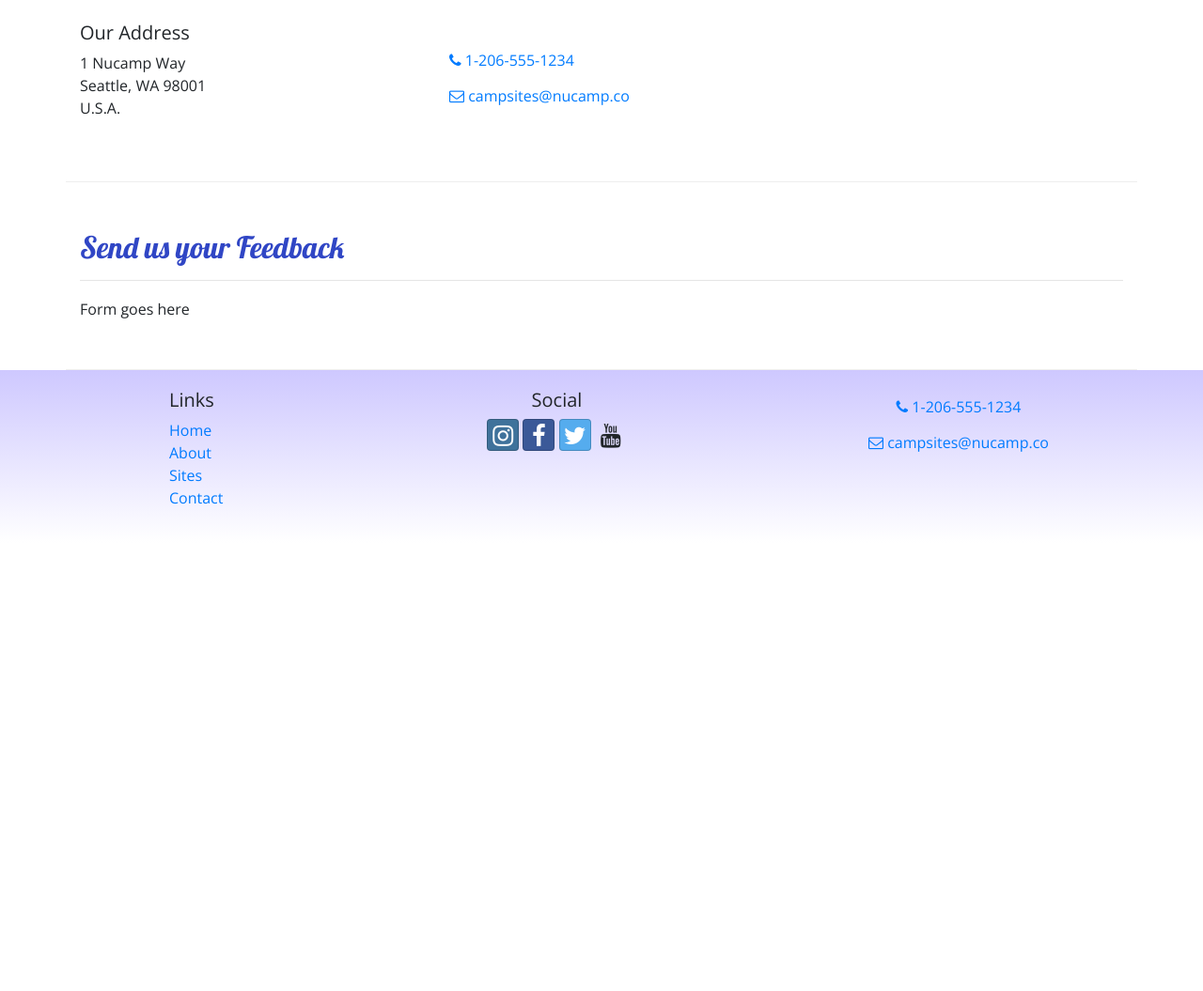
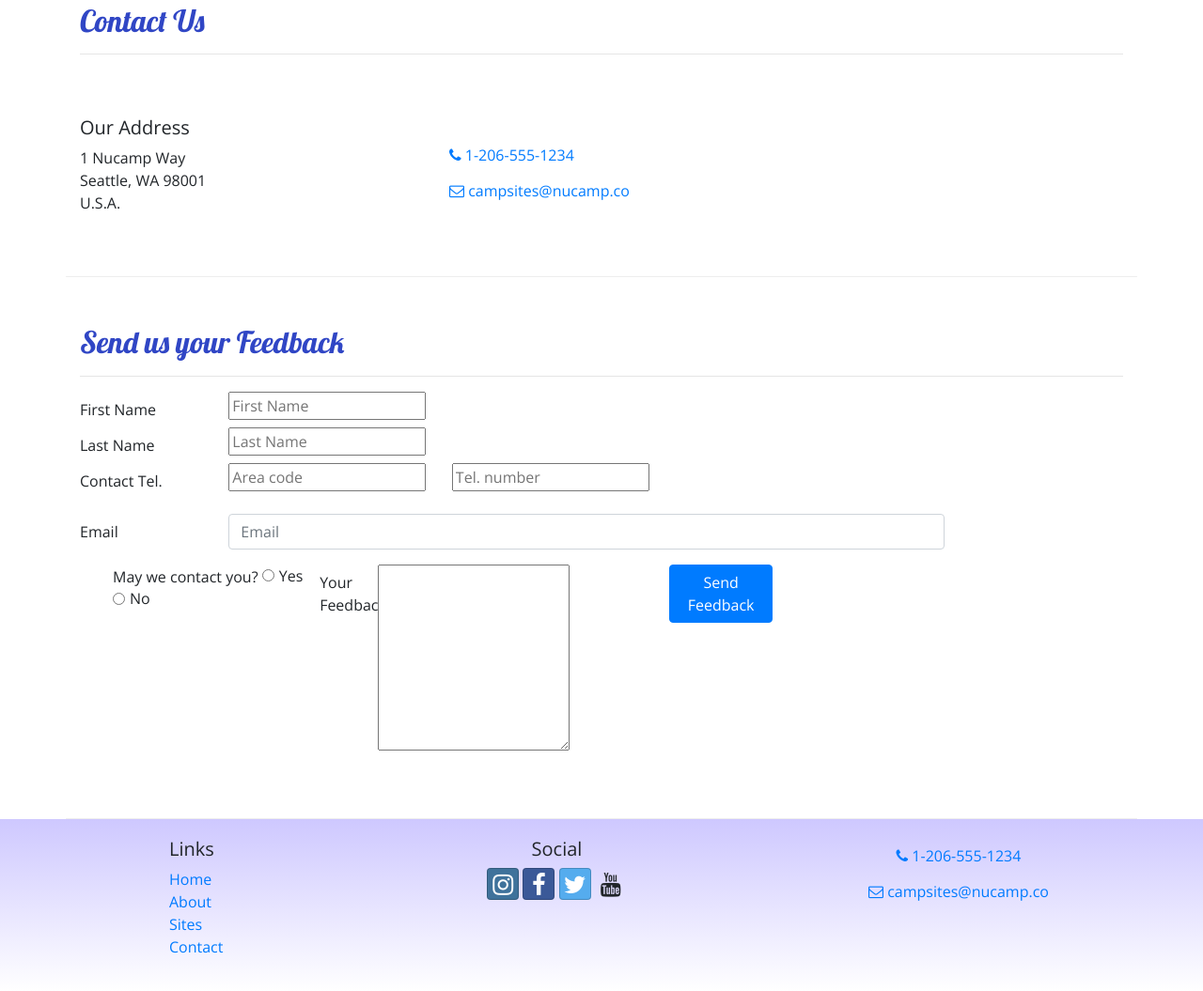
Before and after one commit to mikilao/NuCampSite, a website: page contactus.html in a window 1280 px wide. Shown: the part 381-1436 px from the top of the page at 94% size. Before the commit the page ends 959 px from the top, so only its background shows below. Drawn offline with nearby package versions, Linux system fonts and the light colour scheme.

Commit message:
added images

```diff
--- a/contactus.html
+++ b/contactus.html
@@ -21,6 +21,9 @@
 
     <header class="jumbotron jumbotron-fluid">
         <div class="container">
+            <div class="col-4 col-sm-3 col-md-2 align-self-center">
+                <img src="img/img/logo.png" class="img-fluid" />
+             </div>
             <div class="row">
                 <div class="col">
                     <h1>NuCamp</h1>
@@ -32,6 +35,7 @@
 
     <nav class="navbar navbar-expand-sm navbar-dark sticky-top">
         <div class="container">
+            <a class="navbar-brand" href="index.html"><img src="img/img/logo.png" height="30" width="30" /></a>
             <button class="navbar-toggler ml-auto" type="button" data-toggle="collapse" data-target="#nucampNavbar">
                 <span class="navbar-toggler-icon"></span>
             </button>
@@ -79,7 +83,64 @@
                 <hr />
             </div>
             <div class="col-md-10">
-                Form goes here
+                <form>
+                    <div class="row">
+                    <label for="firstName" class="col-md-2 col-form-label">First Name</label>
+                        <div class="col-md-10">
+                    <input type="text" id="firstName" name="firstName" placeholder="First Name" />
+                         </div>
+                    </div>
+                  <div class="row ">
+                     <label for="lastName" class="col-md-2 col-form-label">Last Name</label>
+                     <div class="col-md-10">
+                    <input type="text" id="lastName" name="lastName" placeholder="Last Name" />
+                    </div>
+                  </div>
+                  <div class=" form-group row">
+                    <label for="areaCode" class="col-2 col-form-label">Contact Tel.</label>
+                    <div class="col-md-3 col-5">
+                    <input type="tel" id="areaCode" name="areaCode" placeholder="Area code" />
+                   </div>
+                   <div class="col-7">
+                   <input type="tel" name="telNum" placeholder="Tel. number" />
+                   </div>
+                </div>
+                    <div class="row form-group">
+                    <label for="email" class="col-md-2 col-form-label">Email</label>
+                        <div class="col-md-10">
+                    <input type="email" class="form-control" id="email" name="email" placeholder="Email" />
+                      </div>
+                    </div>
+                </div>
+                <div class="form-group row">
+                    <div class="col offset-md-2">
+                        May we contact you?
+                        <div class="form-check form-check-inline">
+                       <input type="radio" class="form-check-input" id="contactYes" name="contactRadios" value="yes" />
+                            <label for="contactYes" class="form-check-label">Yes</label>
+                        </div>
+                        <div class="form-check form-check-inline">
+                       <input type="radio" class="form-check-input" id="contactNo" name="contactRadios" value="no" />
+                            <label for="contactNo" class="form-check-label">No</label>
+                        </div>
+                    </div>
+                </div>
+                        <div class="form-group row">
+
+                    <label class="col-md-2 col-form-label" for="feedback">Your Feedback</label>
+                   <div class="col-md-10">
+                    <textarea id="feedback" name="feedback" rows="8"></textarea>
+                </div>
+                    </div>
+                    <div class="form-group row">
+                        <div class="offset-md-2 col-md-10">
+                    <button type="submit" class="btn btn-primary">Send Feedback</button>
+                        </div>
+                    </div>
+                 </div>
+                    </div>
+                 </div>
+                </form>
             </div>
        </div>
 
```
Also changed, not shown: aboutus.html (+5 -0 lines), index.html (+15 -2 lines), img/img/bootstrap-thumb.png (added), img/img/breadcrumb-trail-thumb.jpg (added), img/img/breadcrumb-trail.jpg (added), img/img/chrome-river-thumb.jpg (added), img/img/chrome-river.jpg (added), img/img/logo.png (added), img/img/react-lake-thumb.jpg (added), img/img/react-lake.jpg (added), 1 other file.
